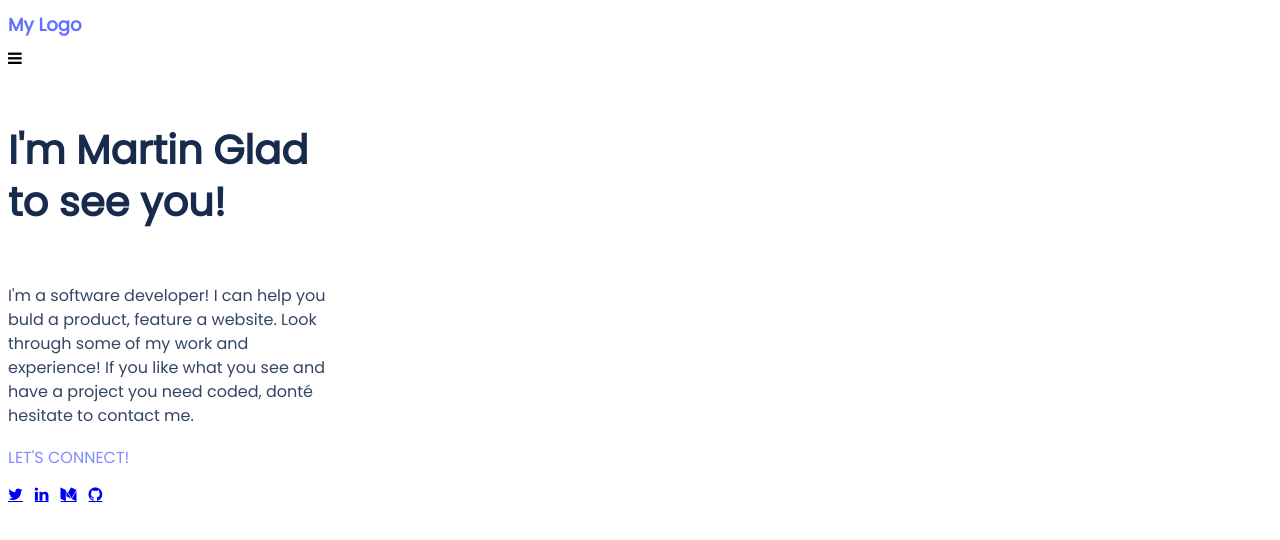
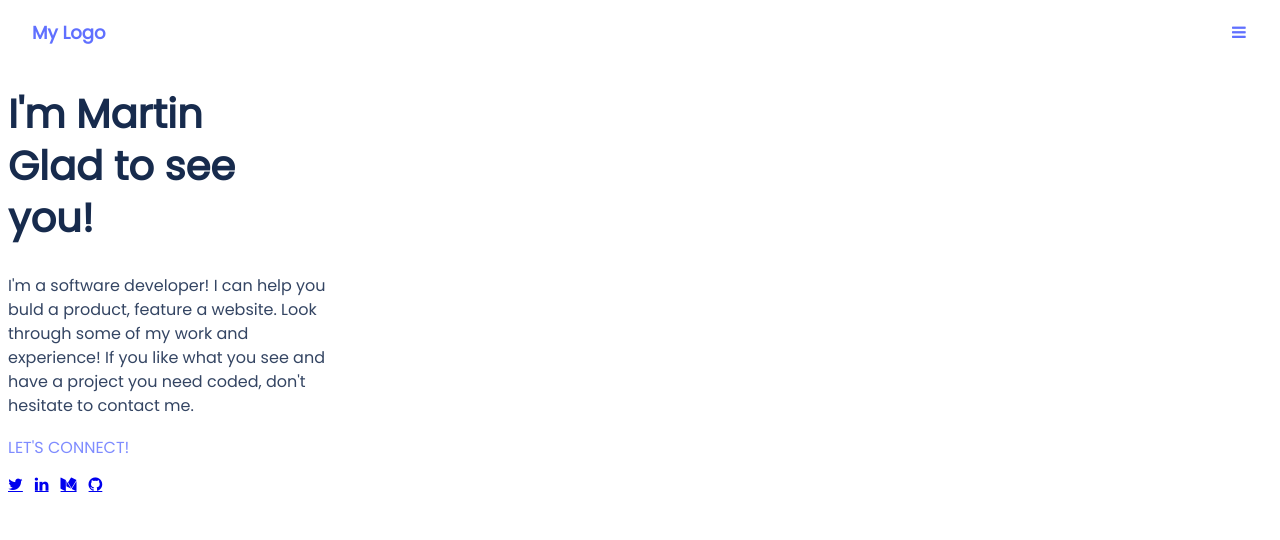
Before and after one commit to maov19/my_portfolio, a plain HTML site: page index.html in a window 1280 px wide. Drawn offline with Linux system fonts and the light colour scheme.

Commit message:
Add styling to toolbar

```diff
--- a/index.html
+++ b/index.html
@@ -11,8 +11,9 @@
 </head>
 <body>
     <!-- toolbar -->
-    <h2 class="logo">My Logo</h2>
-    <nav class="topnav">
+
+    <nav class="navbar">
+        <h2 class="logo">My Logo</h2>
         <a class="icon">
             <i class="fa fa-bars"></i>
         </a>
@@ -24,7 +25,7 @@
         <h1 class="intro">I'm Martin Glad to see you!</h1>
         <p class="presentation">I'm a software developer! I can help you buld a product, feature a website.
             Look through some of my work and experience!
-            If you like what you see and have a project you need coded, donté hesitate to contact me.</p>
+            If you like what you see and have a project you need coded, don't hesitate to contact me.</p>
             <p class="connect">LET'S CONNECT!</p>
             <div class="social">
                 <a href="#" class="fa fa-twitter"></a>
--- a/style.css
+++ b/style.css
@@ -1,3 +1,10 @@
+.navbar {
+    margin: 0 24px 0 24px;
+    display: flex;
+    align-items: center;
+    justify-content: space-between;
+}
+
 .logo {
     width: 76px;
     height: 20px;
@@ -16,10 +23,14 @@
 }
 
 .icon {
+    color: #6070ff;
+    width: 16px;
+    top: 17px;
+    left: 4px;
 }
 
 .intro {
-width: 327px;
+width: 300px;
 height: 150px;
 font-family: 'Poppins';
 font-style: normal;
```
